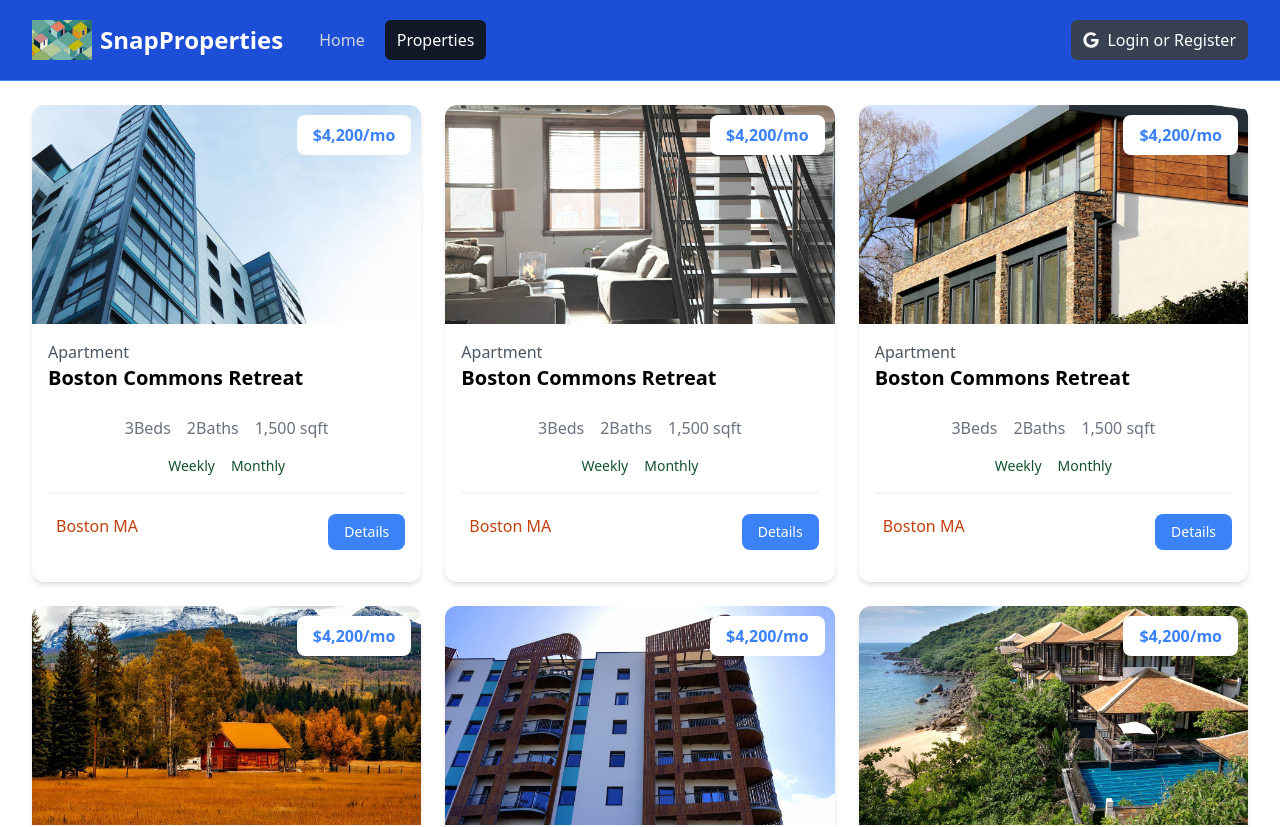
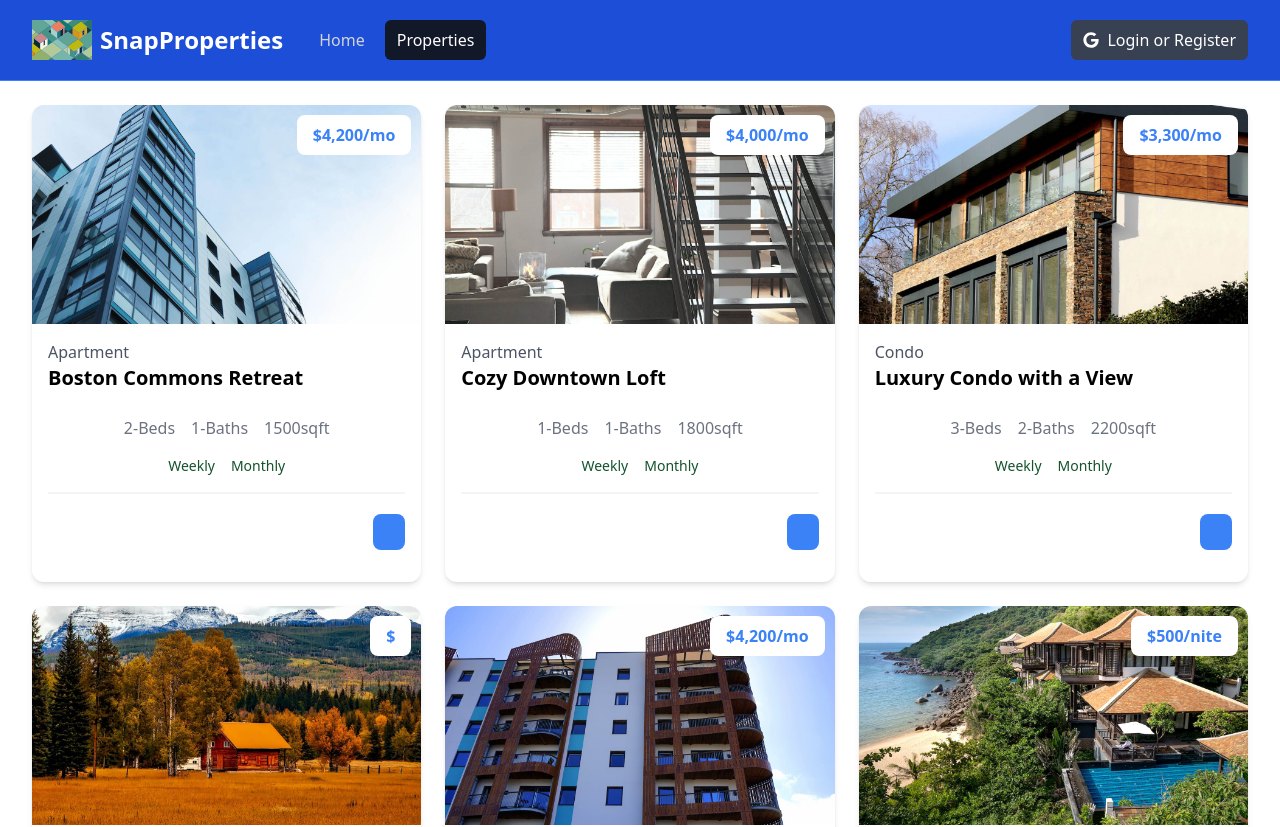
Before and after one commit to Vamonosraza/property, a Next.js app: page /properties in a window 1280 px wide. Shown: the top 827 px of the page. Built offline with nearby package versions, Linux system fonts and the light colour scheme.

Commit message:
feat: Add getRate function to PropertyCard component
The code changes include:
- Added a new function called getRate to calculate the rate based on the property's rates object
- Updated the JSX to display the calculated rate in the PropertyCard component

```diff
--- a/components/PropertyCard.jsx
+++ b/components/PropertyCard.jsx
@@ -3,6 +3,18 @@
     import Link from 'next/link'
 
     const PropertyCard = ({property}) => {
+const getRate = () =>{
+    const {rates} = property
+
+    if(rates.weekly && rates.monthly){
+        return `${rates.monthly.toLocaleString()}/mo`
+    }else if (rates.monthly){
+        return `${rates.weekly.toLocaleString()}/wk`
+    }else if (rates.nightly){
+        return `${rates.nightly.toLocaleString()}/nite`
+    }
+}
+
     return (
         <div className="rounded-xl shadow-md relative">
                 <Image
@@ -15,27 +27,27 @@
                 />
                 <div className="p-4">
                 <div className="text-left md:text-center lg:text-left mb-6">
-                    <div className="text-gray-600">Apartment</div>
-                    <h3 className="text-xl font-bold">Boston Commons Retreat</h3>
+                    <div className="text-gray-600">{property.type}</div>
+                    <h3 className="text-xl font-bold">{property.name}</h3>
                 </div>
                 <h3
                     className="absolute top-[10px] right-[10px] bg-white px-4 py-2 rounded-lg text-blue-500 font-bold text-right md:text-center lg:text-right"
                 >
-                    $4,200/mo
+                    ${getRate()}
                 </h3>
 
                 <div className="flex justify-center gap-4 text-gray-500 mb-4">
                     <p>
-                    <i className="fa-solid fa-bed"></i> 3
-                    <span className="md:hidden lg:inline">Beds</span>
+                    <i className="fa-solid fa-bed"></i> {property.beds}
+                    <span className="md:hidden lg:inline">-Beds</span>
                     </p>
                     <p>
-                    <i className="fa-solid fa-bath"></i> 2
-                    <span className="md:hidden lg:inline">Baths</span>
+                    <i className="fa-solid fa-bath"></i> {property.baths}
+                    <span className="md:hidden lg:inline">-Baths</span>
                     </p>
                     <p>
                     <i className="fa-solid fa-ruler-combined"></i>
-                    1,500 <span className="md:hidden lg:inline">sqft</span>
+                    {property.square_feet}<span className="md:hidden lg:inline">sqft</span>
                     </p>
                 </div>
 
@@ -53,13 +65,13 @@
                     <i
                         className="fa-solid fa-location-dot text-lg text-orange-700"
                     ></i>
-                    <span className="text-orange-700"> Boston MA </span>
+                    <span className="text-orange-700"> {property.city} </span>
                     </div>
                     <a
                     href="property.html"
                     className="h-[36px] bg-blue-500 hover:bg-blue-600 text-white px-4 py-2 rounded-lg text-center text-sm"
                     >
-                    Details
+                    {property.details}
                     </a>
                 </div>
                 </div>
```
